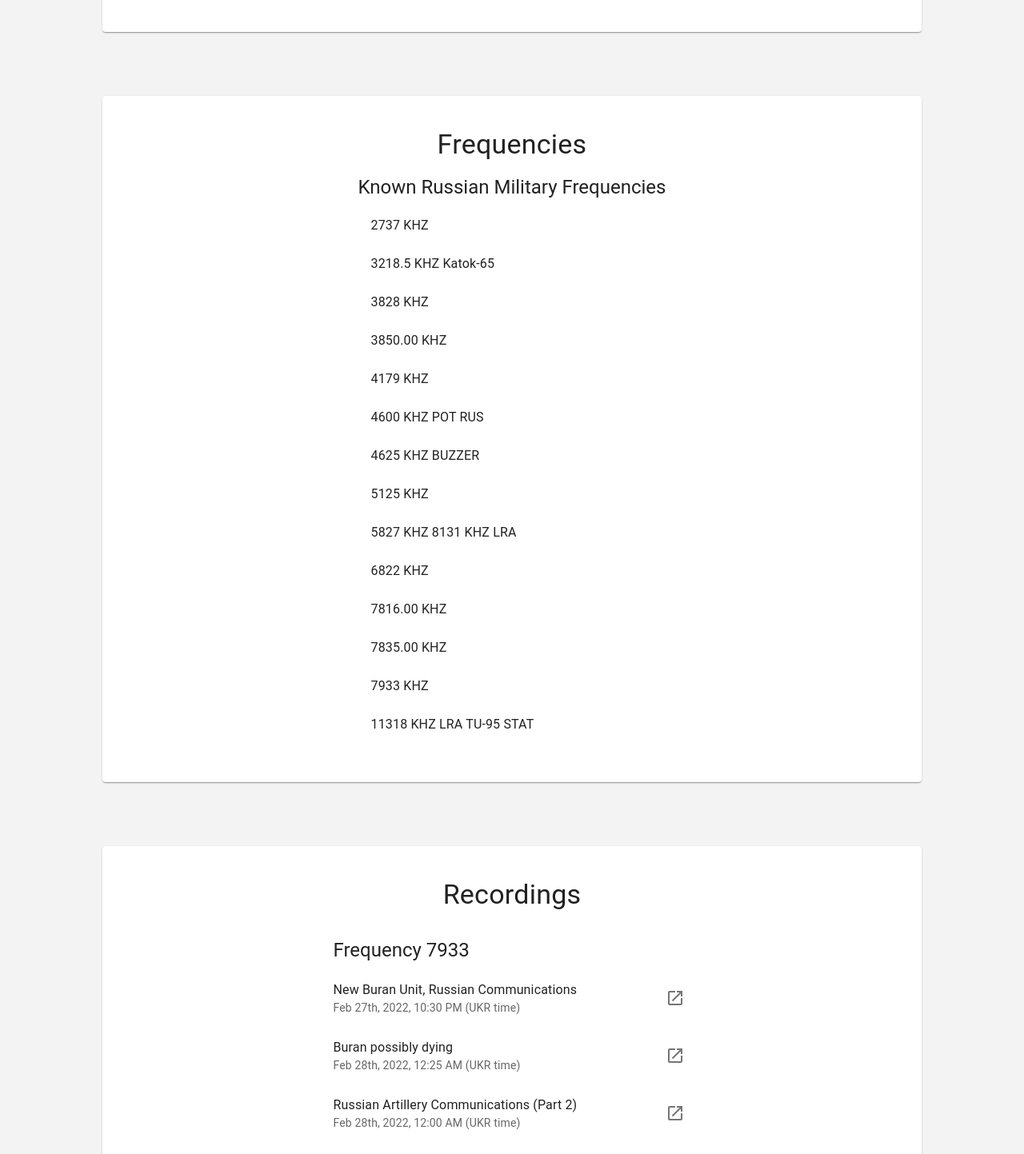
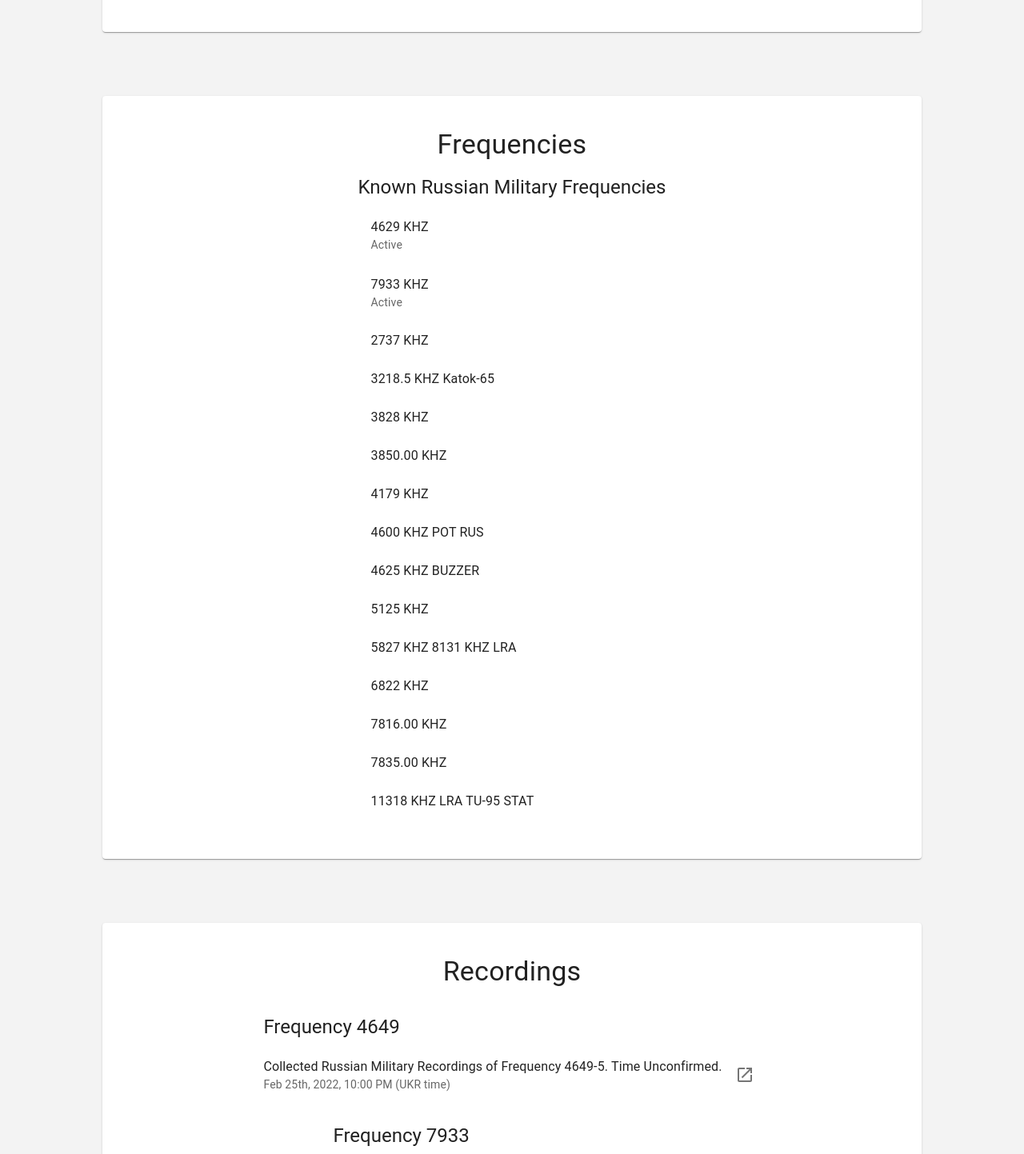
Before and after one commit to brianross93/saveukraine, a React (Create React App) app in the folder saveukraine/: page / in a window 1280 px wide. Shown: the part 274-1717 px from the top of the page at 80% size. Built offline with nearby package versions, Linux system fonts and the light colour scheme; the HTML template or start-up script is replaced by a standard one.

Commit message:
adding recording and active freqs

```diff
--- a/saveukraine/src/App.js
+++ b/saveukraine/src/App.js
@@ -35,7 +35,7 @@ const App = () => {
                 </nav>
             </header>
             <main>
-                <Grid
+                {/* <Grid
                     container
                     direction="column"
                     justifyContent="center"
@@ -67,7 +67,46 @@ const App = () => {
                     >
                         <Submit />
                     </Grid>
+                </Grid> */}
+                {/* Refactoring the Grid component so both Frequency areas are affected by styling */}
+                <Grid
+                    container
+                    direction="column"
+                    justifyContent="center"
+                    alignItems="center"
+                    sx={{ width: "100%" }}
+                >
+                    <Grid
+
+                        item
+                        sx={{ mt: 10, minWidth: "80%" }}
+                    >
+                        <Tuners />
+                    </Grid>
+                    <Grid
+
+                        item
+                        sx={{ mt: 10, minWidth: "80%" }}
+                    >
+                        <Frequencies />
+                    </Grid>
+                    <Grid
+
+                        item
+                        item
+                        sx={{ mt: 10, minWidth: "80%" }}
+                    >
+                        <Recordings />
+                    </Grid>
+                    <Grid
+
+                        item
+                        sx={{ mt: 10, minWidth: "80%" }}
+                    >
+                        <Submit />
+                    </Grid>
                 </Grid>
+
             </main>
             <footer>
                 <Footer />
--- a/saveukraine/src/Frequencies.js
+++ b/saveukraine/src/Frequencies.js
@@ -3,6 +3,8 @@ import { Grid, List, ListItem, ListItemText, Paper, Typography } from "@mui/mate
 
 const Frequencies = () => {
     const frequencies = [
+        { freq: "4629 KHZ", active: true },
+        { freq: "7933 KHZ", active: true },
         { freq: "2737 KHZ", active: false },
         { freq: "3218.5 KHZ Katok-65", active: false },
         { freq: "3828 KHZ", active: false },
@@ -15,8 +17,8 @@ const Frequencies = () => {
         { freq: "6822 KHZ", active: false },
         { freq: "7816.00 KHZ", active: false },
         { freq: "7835.00 KHZ", active: false },
-        { freq: "7933 KHZ", active: false },
         { freq: "11318 KHZ LRA TU-95 STAT", active: false },
+
     ];
 
     return (
--- a/saveukraine/src/recordings.json
+++ b/saveukraine/src/recordings.json
@@ -1,4 +1,11 @@
 {
+    "Frequency 4649":[
+        {
+            "title": "Collected Russian Military Recordings of Frequency 4649-5. Time Unconfirmed.",
+            "time": 1645819200,
+            "link": "https://archive.org/details/websdr_recording_start_2022-02-25T20_53_30Z_4649.5kHz"
+        }
+    ],
     "Frequency 7933": [
         {
             "title": "New Buran Unit, Russian Communications",
```
Also changed, not shown: saveukraine/src/Recordings.js (+20 -2 lines), 7 other files (tests, documents, lock files or other folders).
